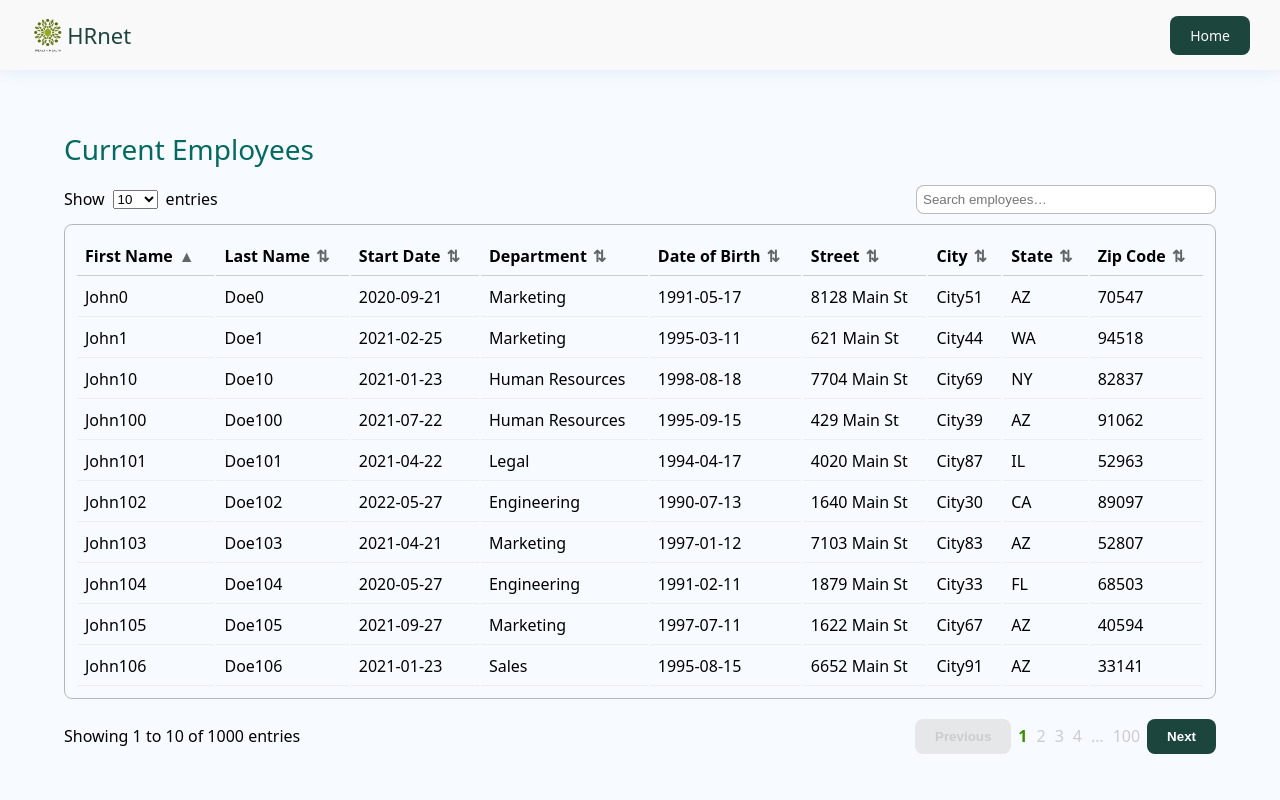
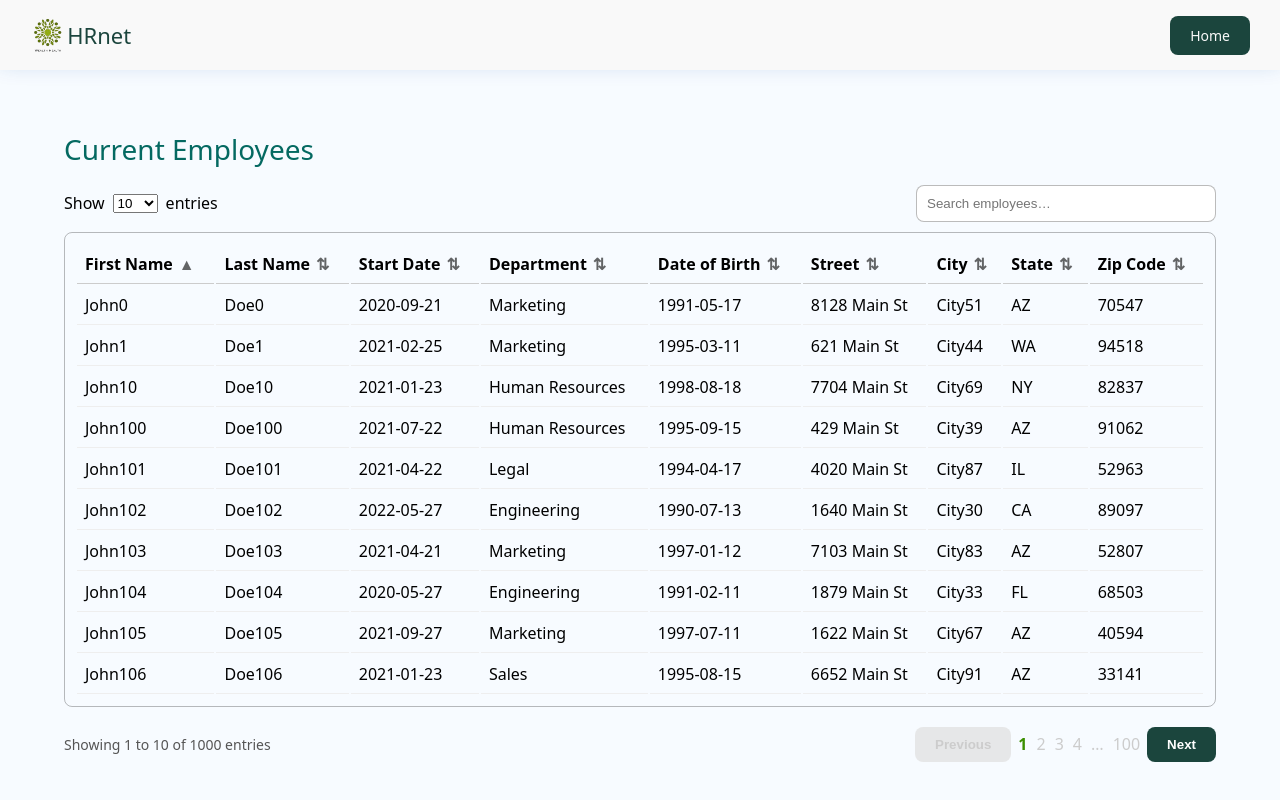
Before and after one commit to matteobruccoleri/HRnet, a React (Vite) app: page /employees in a window 1280 px wide. Shown: the top 800 px of the page. Built offline with nearby package versions, Linux system fonts and the light colour scheme.

Commit message:
feat: maj style;

```diff
--- a/src/components/molecules/Search.jsx
+++ b/src/components/molecules/Search.jsx
@@ -25,7 +25,7 @@ export default Search;
 
 const StyledInput = styled.input`
   width: 100%;
-  padding: 6px;
+  padding: 10px;
   border-radius: 0.5rem;
   border: 1px solid #00000044;
 
--- a/src/pages/EmployeeList.jsx
+++ b/src/pages/EmployeeList.jsx
@@ -4,7 +4,7 @@ import styled from "styled-components";
 import Search from "../components/molecules/Search";
 import { useEmployees } from "../state/EmployeesStore";
 import { useEmployeesTable } from "../features/useEmployeeTable";
-import Button from "../components/atoms/Button";
+import PaginationControls from "../components/molecules/PaginationControls";
 
 const COLUMNS = [
   { key: "firstName", label: "First Name" },
@@ -17,21 +17,6 @@ const COLUMNS = [
   { key: "state", label: "State" },
   { key: "zipCode", label: "Zip Code" },
 ];
-
-// Pagination "intelligente" :
-// - Page 1..3 => [1,2,3,4,"…",total]
-// - Page >=4 et <= total-3 => [1,"…",p-1,p,p+1,"…",total]
-// - Dernières pages => [1,"…",total-3,total-2,total-1,total]
-function getSmartPages(current, total) {
-  if (total <= 7) return Array.from({ length: total }, (_, i) => i + 1);
-
-  if (current <= 3) return [1, 2, 3, 4, "…", total];
-
-  if (current >= total - 2)
-    return [1, "…", total - 3, total - 2, total - 1, total];
-
-  return [1, "…", current - 1, current, current + 1, "…", total];
-}
 
 function EmployeeList() {
   const employees = useEmployees();
@@ -136,52 +121,14 @@ function EmployeeList() {
         </StyledTable>
       </TableContainer>
 
-      <StyledPaginationWrapper>
-        <div>
-          {total === 0
-            ? "Showing 0 to 0 of 0 entries"
-            : `Showing ${startIndex + 1} to ${Math.min(
-                startIndex + pageSize,
-                total
-              )} of ${total} entries`}
-        </div>
-
-        {/* --- pagination --- */}
-        <StyledPagination>
-          <Button
-            type="button"
-            onClick={() => setPage((p) => Math.max(1, p - 1))}
-            disabled={currentPage === 1}
-          >
-            Previous
-          </Button>
-            <PageNumberWrapper>
-            {getSmartPages(currentPage, totalPages).map((item, i) => {
-              const isNumber = typeof item === "number";
-              const isActive = isNumber && item === currentPage;
-              return (
-                <PageNumber
-                  key={`${item}-${i}`}
-                  onClick={() => isNumber && setPage(item)}
-                  $isActive={isActive}
-                  $isClickable={isNumber}
-                  aria-current={isActive ? "page" : undefined}
-                >
-                  {item}
-                </PageNumber>
-              );
-            })}
-          </PageNumberWrapper>
-
-          <Button
-            type="button"
-            onClick={() => setPage((p) => Math.min(totalPages, p + 1))}
-            disabled={currentPage === totalPages}
-          >
-            Next
-          </Button>
-        </StyledPagination>
-      </StyledPaginationWrapper>
+      <PaginationControls
+        currentPage={currentPage}
+        totalPages={totalPages}
+        total={total}
+        startIndex={startIndex}
+        pageSize={pageSize}
+        onPageChange={setPage}
+      />
     </StyledEmployeeList>
   );
 }
@@ -215,19 +162,6 @@ const StyledTable = styled.table`
   }
 `;
 
-const StyledPaginationWrapper = styled.div`
-  display: flex;
-  flex-direction: column;
-  gap: 10px;
-  align-items: center;
-
-  @media (min-width: 768px) {
-    flex-direction: row;
-    align-items: center;
-    justify-content: space-between;
-    margin-top: 10px;
-  }
-`
 const StyledShowAndSearch = styled.div`
   display: flex;
   flex-direction: column;
@@ -248,18 +182,6 @@ const StyledShow = styled.div`
   display: flex;
   align-items: center;
   gap: 8px;
-`
-
-const StyledPagination = styled.div`
-  display: flex;
-  align-items: center;
-  gap: 5px;
-  flex-wrap: wrap;
-
-  @media (min-width: 425px) {
-    flex-direction: row;
-    flex-wrap: nowrap;
-  }
 `;
 
 const StyledTableHeader = styled.th`
@@ -289,25 +211,3 @@ const EmptyCell = styled.td`
   padding: 12px;
   text-align: center;
 `;
-
-const PageNumberWrapper = styled.div `
-    order: -1;
-    display: flex;
-    align-items: center;
-    justify-content: center;
-    gap: 5px;
-    width: 100%;
-
-    @media (min-width: 425px) {
-      order: initial;
-      width: auto;
-    }
-`
-
-const PageNumber = styled.span`
-  font-weight: ${props => props.$isActive ? 'bold' : 'normal'};
-  color: ${props => props.$isActive ? '#3b8e00' : '#ccc'};
-  cursor: ${props => props.$isClickable ? 'pointer' : 'default'};
-  padding: 2px;
-  user-select: none;
-`;
```
